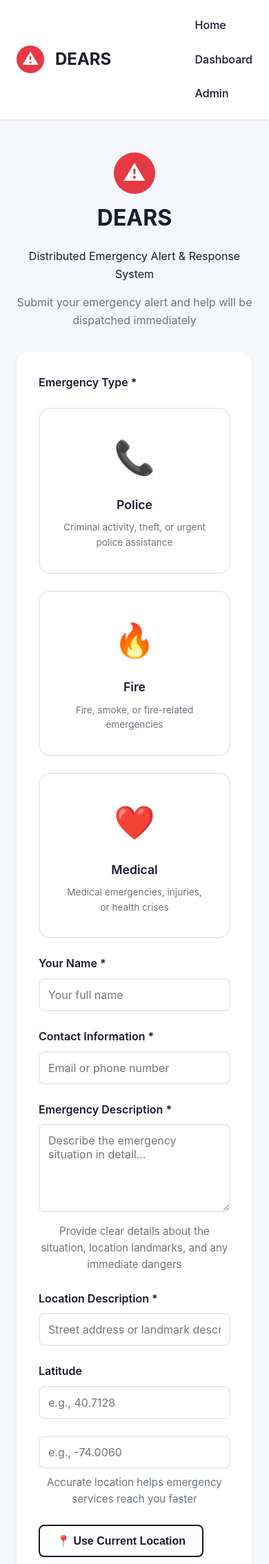
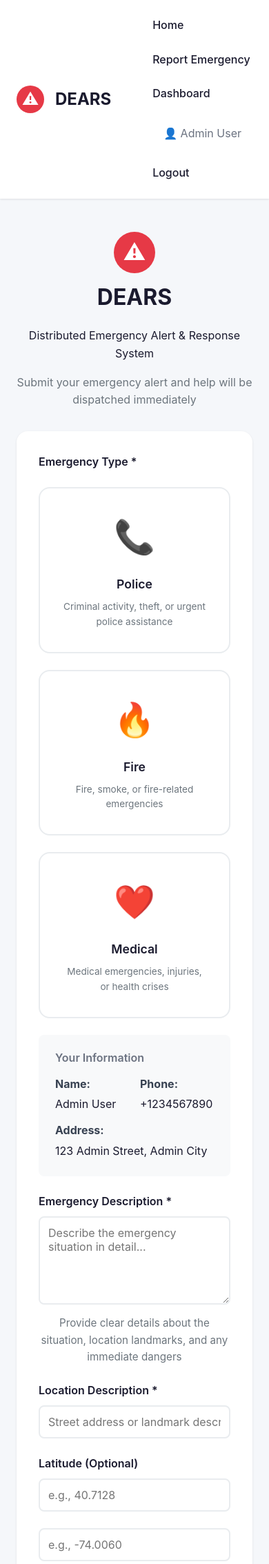
Before and after one commit to AllabouchAnas/Distributed-Emergency-Alert-and-Response-System-DEARS, a Django app: page /declare/ in a window 390 px wide. Shown: the top 2267 px of the page at 69% size. Run offline with Django 5.2, Linux system fonts and the light colour scheme; a user stored in the database is signed in; data comes from the database, SQL or seed files in the repository.

Commit message:
feat: Add user authentication system with role-based access control
- Create UserProfile model with CITIZEN/ADMIN roles
- Add user registration with personal details (phone, address, city)
- Link EmergencyReport to User instead of storing personal info
- Implement role-based access: only admins can access dashboard
- Update emergency form to use logged-in user's profile data
- Add registration page and update navigation with user info
- Create migrations for new models
- Update admin interface to support UserProfile

```diff
--- a/app/client/alerts/forms.py
+++ b/app/client/alerts/forms.py
@@ -1,5 +1,97 @@
 from django import forms
-from .models import EmergencyReport
+from django.contrib.auth.forms import UserCreationForm
+from django.contrib.auth.models import User
+from .models import EmergencyReport, UserProfile
+
+
+class UserRegistrationForm(UserCreationForm):
+    """Form for new user registration."""
+
+    email = forms.EmailField(
+        required=True,
+        widget=forms.EmailInput(attrs={
+            'class': 'form-input',
+            'placeholder': 'Email address',
+        })
+    )
+
+    first_name = forms.CharField(
+        max_length=30,
+        required=True,
+        widget=forms.TextInput(attrs={
+            'class': 'form-input',
+            'placeholder': 'First name',
+        })
+    )
+
+    last_name = forms.CharField(
+        max_length=30,
+        required=True,
+        widget=forms.TextInput(attrs={
+            'class': 'form-input',
+            'placeholder': 'Last name',
+        })
+    )
+
+    phone_number = forms.CharField(
+        max_length=20,
+        required=True,
+        widget=forms.TextInput(attrs={
+            'class': 'form-input',
+            'placeholder': 'Phone number',
+        })
+    )
+
+    address = forms.CharField(
+        max_length=500,
+        required=True,
+        widget=forms.TextInput(attrs={
+            'class': 'form-input',
+            'placeholder': 'Home address',
+        })
+    )
+
+    city = forms.CharField(
+        max_length=100,
+        required=True,
+        widget=forms.TextInput(attrs={
+            'class': 'form-input',
+            'placeholder': 'City',
+        })
+    )
+
+    class Meta:
+        model = User
+        fields = ['username', 'email', 'first_name', 'last_name',
+                  'password1', 'password2']
+        widgets = {
+            'username': forms.TextInput(attrs={
+                'class': 'form-input',
+                'placeholder': 'Choose a username',
+            }),
+        }
+
+    def __init__(self, *args, **kwargs):
+        super().__init__(*args, **kwargs)
+        self.fields['password1'].widget.attrs.update({'class': 'form-input', 'placeholder': 'Password'})
+        self.fields['password2'].widget.attrs.update({'class': 'form-input', 'placeholder': 'Confirm password'})
+
+    def save(self, commit=True):
+        user = super().save(commit=False)
+        user.email = self.cleaned_data['email']
+        user.first_name = self.cleaned_data['first_name']
+        user.last_name = self.cleaned_data['last_name']
+
+        if commit:
+            user.save()
+            # Update the user's profile with additional information
+            profile = user.profile
+            profile.phone_number = self.cleaned_data['phone_number']
+            profile.address = self.cleaned_data['address']
+            profile.city = self.cleaned_data['city']
+            profile.save()
+
+        return user
 
 
 class EmergencyReportForm(forms.ModelForm):
@@ -7,19 +99,8 @@ class EmergencyReportForm(forms.ModelForm):
 
     class Meta:
         model = EmergencyReport
-        fields = ['name', 'contact_info', 'emergency_type', 'location',
-                  'latitude', 'longitude', 'description']
+        fields = ['emergency_type', 'location', 'latitude', 'longitude', 'description']
         widgets = {
-            'name': forms.TextInput(attrs={
-                'class': 'form-input',
-                'placeholder': 'Your full name',
-                'required': True,
-            }),
-            'contact_info': forms.TextInput(attrs={
-                'class': 'form-input',
-                'placeholder': 'Email or phone number',
-                'required': True,
-            }),
             'emergency_type': forms.Select(attrs={
                 'class': 'form-select',
                 'required': True,
@@ -47,12 +128,10 @@ class EmergencyReportForm(forms.ModelForm):
             }),
         }
         labels = {
-            'name': 'Your Name',
-            'contact_info': 'Contact Information',
             'emergency_type': 'Emergency Type',
             'location': 'Location Description',
-            'latitude': 'Latitude',
-            'longitude': 'Longitude',
+            'latitude': 'Latitude (Optional)',
+            'longitude': 'Longitude (Optional)',
             'description': 'Emergency Description',
         }
 
--- a/app/client/alerts/templates/base.html
+++ b/app/client/alerts/templates/base.html
@@ -1,6 +1,7 @@
 {% load static %}
 <!DOCTYPE html>
 <html lang="en">
+
 <head>
     <meta charset="UTF-8">
     <meta name="viewport" content="width=device-width, initial-scale=1.0">
@@ -9,6 +10,7 @@
     <script src="{% static 'js/htmx.min.js' %}" defer></script>
     {% block extra_head %}{% endblock %}
 </head>
+
 <body>
     <!-- Header -->
     <header class="header">
@@ -22,10 +24,18 @@
                     <ul class="nav-links">
                         <li><a href="{% url 'home' %}">Home</a></li>
                         {% if user.is_authenticated %}
-                            <li><a href="{% url 'dashboard' %}">Dashboard</a></li>
-                            <li><a href="{% url 'admin:index' %}">Admin</a></li>
+                        <li><a href="{% url 'declare' %}">Report Emergency</a></li>
+                        {% if user.profile.is_admin %}
+                        <li><a href="{% url 'dashboard' %}">Dashboard</a></li>
+                        {% endif %}
+                        <li style="color: #6b7280; padding: 0.5rem 1rem;">
+                            👤 {{ user.get_full_name|default:user.username }}
+                        </li>
+                        <li><a href="{% url 'logout' %}">Logout</a></li>
                         {% else %}
-                            <li><a href="{% url 'login' %}">Login</a></li>
+                        <li><a href="{% url 'login' %}">Login</a></li>
+                        <li><a href="{% url 'register' %}" class="btn btn-primary" style="margin-left: 0.5rem;">Sign
+                                Up</a></li>
                         {% endif %}
                     </ul>
                 </nav>
@@ -59,4 +69,5 @@
 
     {% block extra_scripts %}{% endblock %}
 </body>
+
 </html>
--- a/app/client/alerts/templates/declare.html
+++ b/app/client/alerts/templates/declare.html
@@ -50,23 +50,23 @@
                     </div>
                 </div>
 
-                <!-- Name -->
-                <div class="form-group">
-                    <label class="form-label" for="{{ form.name.id_for_label }}">{{ form.name.label }} *</label>
-                    {{ form.name }}
-                    {% if form.name.errors %}
-                    <div class="alert alert-error mt-1">{{ form.name.errors }}</div>
-                    {% endif %}
-                </div>
-
-                <!-- Contact Info -->
-                <div class="form-group">
-                    <label class="form-label" for="{{ form.contact_info.id_for_label }}">{{ form.contact_info.label }}
-                        *</label>
-                    {{ form.contact_info }}
-                    {% if form.contact_info.errors %}
-                    <div class="alert alert-error mt-1">{{ form.contact_info.errors }}</div>
-                    {% endif %}
+                <!-- User Information (Read-only) -->
+                <div style="background: #f8f9fa; padding: 1.5rem; border-radius: 0.5rem; margin-bottom: 1.5rem;">
+                    <h4 style="margin: 0 0 1rem 0; font-size: 1rem; color: #6b7280;">Your Information</h4>
+                    <div style="display: grid; grid-template-columns: 1fr 1fr; gap: 1rem;">
+                        <div>
+                            <strong style="display: block; color: #374151; margin-bottom: 0.25rem;">Name:</strong>
+                            <span>{{ user.get_full_name }}</span>
+                        </div>
+                        <div>
+                            <strong style="display: block; color: #374151; margin-bottom: 0.25rem;">Phone:</strong>
+                            <span>{{ user_profile.phone_number }}</span>
+                        </div>
+                    </div>
+                    <div style="margin-top: 0.75rem;">
+                        <strong style="display: block; color: #374151; margin-bottom: 0.25rem;">Address:</strong>
+                        <span>{{ user_profile.address }}, {{ user_profile.city }}</span>
+                    </div>
                 </div>
 
                 <!-- Emergency Description -->
--- a/app/client/alerts/urls.py
+++ b/app/client/alerts/urls.py
@@ -3,9 +3,11 @@ from . import views
 
 urlpatterns = [
     path('', views.home, name='home'),
+    path('register/', views.register, name='register'),
     path('declare/', views.declare_emergency, name='declare'),
     path('status/<uuid:report_id>/', views.status_check, name='status'),
     path('dashboard/', views.dashboard, name='dashboard'),
     path('dashboard/update-status/', views.update_status, name='update_status'),
     path('accounts/login/', views.CustomLoginView.as_view(), name='login'),
+    path('accounts/logout/', views.CustomLogoutView.as_view(), name='logout'),
 ]
--- a/app/client/alerts/views.py
+++ b/app/client/alerts/views.py
@@ -1,14 +1,15 @@
 from django.shortcuts import render, redirect, get_object_or_404
 from django.contrib.auth.decorators import login_required
-from django.contrib.auth.views import LoginView
+from django.contrib.auth.views import LoginView, LogoutView
+from django.contrib.auth import login
 from django.contrib import messages
 from django.http import JsonResponse
 from django.views.decorators.http import require_POST
 from django.db.models import Q
 import logging
 
-from .models import EmergencyReport
-from .forms import EmergencyReportForm, ReportSearchForm
+from .models import EmergencyReport, UserProfile
+from .forms import EmergencyReportForm, ReportSearchForm, UserRegistrationForm
 from .services import send_alert_to_dispatcher
 
 logger = logging.getLogger(__name__)
@@ -19,24 +20,48 @@ def home(request):
     return render(request, 'home.html')
 
 
+def register(request):
+    """User registration view."""
+    if request.user.is_authenticated:
+        return redirect('home')
+
+    if request.method == 'POST':
+        form = UserRegistrationForm(request.POST)
+        if form.is_valid():
+            user = form.save()
+            login(request, user)
+            messages.success(request, 'Registration successful! Welcome to DEARS.')
+            return redirect('home')
+    else:
+        form = UserRegistrationForm()
+
+    return render(request, 'register.html', {'form': form})
+
+
+@login_required
 def declare_emergency(request):
-    """Emergency declaration form view."""
+    """Emergency declaration form view - requires authentication."""
     if request.method == 'POST':
         form = EmergencyReportForm(request.POST)
 
         if form.is_valid():
-            # Save the report
-            report = form.save()
+            # Save the report with the current user
+            report = form.save(commit=False)
+            report.reported_by = request.user
+            report.save()
+
+            # Get user profile for contact info
+            profile = request.user.profile
 
             # Prepare data for dispatcher
             alert_data = {
-                'id': report.id,
-                'name': report.name,
-                'contact_info': report.contact_info,
+                'id': str(report.id),
+                'name': request.user.get_full_name(),
+                'contact_info': profile.phone_number,
                 'emergency_type': report.emergency_type,
                 'location': report.location,
-                'latitude': report.latitude,
-                'longitude': report.longitude,
+                'latitude': float(report.latitude) if report.latitude else None,
+                'longitude': float(report.longitude) if report.longitude else None,
                 'description': report.description,
             }
 
@@ -53,7 +78,13 @@ def declare_emergency(request):
     else:
         form = EmergencyReportForm()
 
-    return render(request, 'declare.html', {'form': form})
+    # Pass user info to template for display
+    context = {
+        'form': form,
+        'user_profile': request.user.profile,
+    }
+
+    return render(request, 'declare.html', context)
 
 
 def status_check(request, report_id):
@@ -79,11 +110,16 @@ def status_check(request, report_id):
 @login_required
 def dashboard(request):
     """Admin dashboard for managing all emergency reports."""
+    # Check if user is admin
+    if not request.user.profile.is_admin():
+        messages.error(request, 'Access denied. Admin privileges required.')
+        return redirect('home')
+
     # Get filter parameter
     status_filter = request.GET.get('status', 'all')
 
     # Base queryset
-    reports = EmergencyReport.objects.all()
+    reports = EmergencyReport.objects.all().select_related('reported_by', 'reported_by__profile')
 
     # Apply filters
     if status_filter and status_filter != 'all':
@@ -109,7 +145,11 @@ def dashboard(request):
 @login_required
 @require_POST
 def update_status(request):
-    """HTMX endpoint to update report status."""
+    """HTMX endpoint to update report status - admin only."""
+    # Check if user is admin
+    if not request.user.profile.is_admin():
+        return JsonResponse({'error': 'Access denied'}, status=403)
+
     report_id = request.POST.get('report_id')
     new_status = request.POST.get('status')
 
@@ -125,7 +165,7 @@ def update_status(request):
         report.status = new_status
         report.save()
 
-        logger.info(f"Report {report_id} status updated to {new_status}")
+        logger.info(f"Report {report_id} status updated to {new_status} by {request.user.username}")
 
         # Return updated table row HTML
         return render(request, 'partials/report_row.html', {'report': report})
@@ -141,3 +181,14 @@ class CustomLoginView(LoginView):
     """Custom login view with DEARS styling."""
     template_name = 'login.html'
     redirect_authenticated_user = True
+
+    def get_success_url(self):
+        """Redirect based on user role."""
+        if self.request.user.profile.is_admin():
+            return '/dashboard/'
+        return '/'
+
+
+class CustomLogoutView(LogoutView):
+    """Custom logout view."""
+    next_page = '/'
```
Also changed, not shown: app/client/alerts/admin.py (+65 -5 lines), app/client/alerts/models.py (+87 -8 lines), app/client/alerts/templates/register.html (added, +119 -0 lines), app/client/update_admin_profile.py (added, +37 -0 lines), app/client/alerts/migrations/0002_remove_emergencyreport_contact_info_and_more.py (added), app/client/db.sqlite3.
